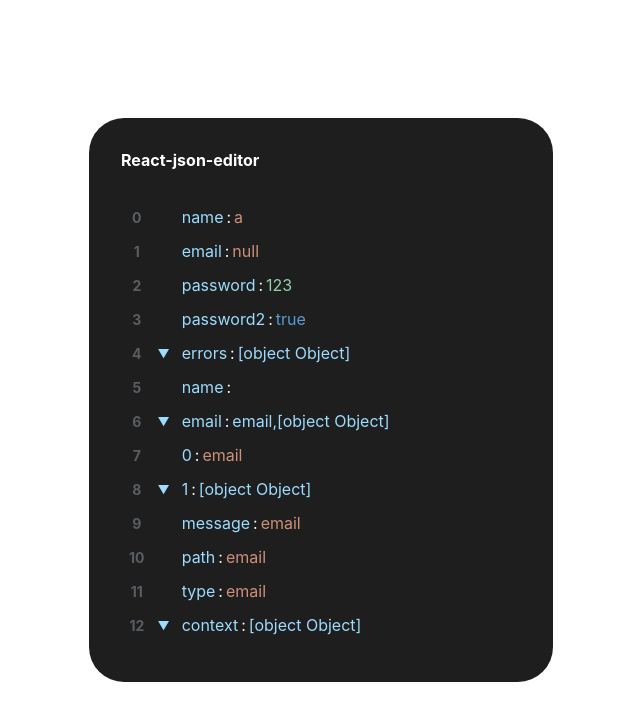
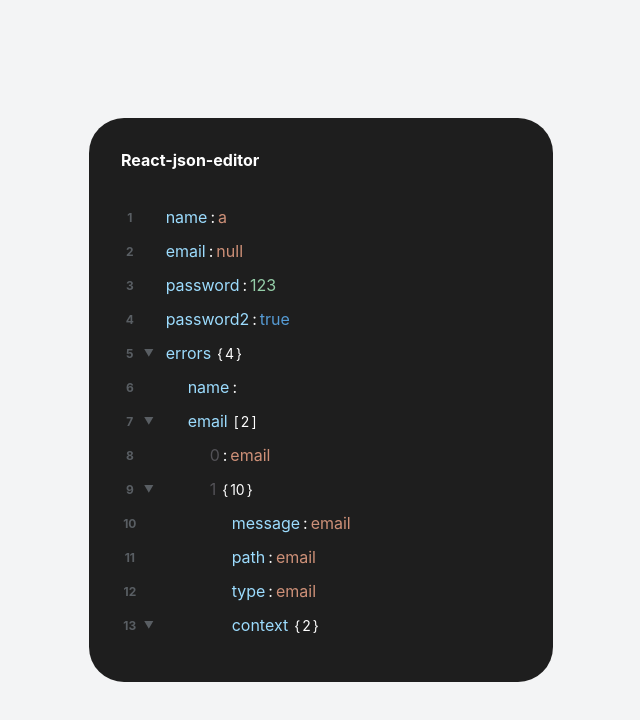
Before and after one commit to privalenkov/react-json-editor, a React (Create React App) app: page / in a window 1280 px wide. Shown: the top 720 px of the page, without its empty margins (319-959 px from the left). Built offline with nearby package versions, Linux system fonts and the light colour scheme.

Commit message:
added context Menu component & updated jsonIterator

```diff
--- a/src/App.css
+++ b/src/App.css
@@ -4,4 +4,5 @@
     height: 100vh;
     justify-content: center;
     align-items: center;
+    background: #f3f4f5;
 }
--- a/src/App.js
+++ b/src/App.js
@@ -3,10 +3,13 @@
 import jsonFile from './payload/data.json';
 
 function App() {
+  const jsonEditorHandler = (jsonFile) => {
+
+  };
   return (
     <div className="App">
       <div className='container'>
-        <JsonEditor jsonFile={jsonFile} />
+        <JsonEditor onSave={jsonEditorHandler} jsonFile={jsonFile} />
       </div>
     </div>
   );
--- /dev/null
+++ b/src/components/contextMenu/contextMenu.css
@@ -0,0 +1,20 @@
+.contextMenu {
+    position: fixed;
+    background: #ebedf0;
+    border-radius: 20px;
+    color: #1E1E1E;
+    overflow: hidden;
+}
+.contextMenu .contextMenu__option {
+    padding: 8px 20px;
+    min-width: 160px;
+    cursor: pointer;
+    font-size: 12px;
+}
+.contextMenu .contextMenu__option:hover {
+    background: #bcbcbe;
+    color: #fff;
+}
+.contextMenu .contextMenu__option:active {
+    background: #87878a;
+}
--- /dev/null
+++ b/src/components/contextMenu/contextMenu.js
@@ -0,0 +1,67 @@
+import React, { useState, useEffect, useRef } from 'react';
+import './contextMenu.css';
+
+export default function ContextMenu({ elRef, options}) {
+    const [visible, setVisible] = useState(false);
+    const ref = useRef();
+    const [el] = useState(elRef);
+
+    const handleContextMenu = (e) => {
+        e.preventDefault();
+        if(!ref.current) return;
+        setVisible(true);
+
+        console.log(e.target)
+        const clickX = e.clientX;
+        const clickY = e.clientY;
+        const screenW = window.innerWidth;
+        const screenH = window.innerHeight;
+        const rootW = ref.current.offsetWidth;
+        const rootH = ref.current.offsetHeight;
+
+        const right = (screenW - clickX) > rootW;
+        const left = !right;
+        const top = (screenH - clickY) > rootH;
+        const bottom = !top;
+
+        if (right) {
+            ref.current.style.left = `${clickX + 5}px`;
+        }
+        if (left) {
+            ref.current.style.left = `${clickX - rootW - 5}px`;
+        }
+        if (top) {
+            ref.current.style.top = `${clickY + 5}px`;
+        }
+        if (bottom) {
+            ref.current.style.top = `${clickY - rootH - 5}px`;
+        }
+    };
+    const handleClick = (e) => {
+        const wasOutside = !ref.current.contains(e.target);
+        setVisible(visible => (visible && wasOutside) && false);
+    }
+
+
+    const handleScroll = (e) =>  setVisible(visible => visible && false);
+    useEffect(() => {
+        const elCurrent = el.current;
+        const viewport = elCurrent.querySelector('.json-editor__json-editor-tree');
+        elCurrent.addEventListener('contextmenu', handleContextMenu);
+        elCurrent.addEventListener('click', handleClick);
+        viewport.addEventListener('scroll', handleScroll);
+        return () => {
+            elCurrent.removeEventListener('contextmenu', handleContextMenu);
+            elCurrent.removeEventListener('click', handleClick);
+            viewport.removeEventListener('scroll', handleScroll);
+        }
+    }, [el]);
+
+    return (
+        <div ref={ref} className="contextMenu" style={{display: visible ? 'block' : 'none'}}>
+            {options &&
+                options.map((option, i) => <div key={i} className="contextMenu__option">{option.text}</div>)
+            }
+        </div>
+    )
+}
--- a/src/components/jsonEditor/jsonEditor.css
+++ b/src/components/jsonEditor/jsonEditor.css
@@ -15,9 +15,9 @@
 #json-editor .json-editor__json-editor-tree {
     width: 100%;
     height: 100%;
-    overflow-y: scroll;
-    color:#9CDCFE;
+    overflow: scroll;
 }
+
 #json-editor .json-editor__json-editor-tree table{
     width: 100%;
     height: 100%;
@@ -26,14 +26,31 @@
 }
 .json-editor__line-num {
     color:#595e63;
-    font-size: 14px;
+    font-size: 12px;
     font-weight: 700;
     text-align: center;
+    background: #1E1E1E;
+    min-width: 10px;
+    width: 10px;
 }
 .json-editor__dropdown-arrow {
-    font-size: 12px;
+    font-size: 10px;
+    padding: 5px;
     cursor: pointer;
     text-align: center;
+    color:#595e63;
+    min-width: 10px;
+    max-width: 10px;
+    width: 10px;
+    transition: transform 0.2s ease-in-out;
+}
+.json-editor__dropdown-arrow:hover {
+    transition: transform 0.2s ease-in-out;
+    transform: scale(1.5);
+}
+.json-editor__depth {
+    min-width: 20px;
+    min-height: 20px;;
 }
 #json-editor .json-editor__json-editor-value tr {
     float: left;
@@ -41,6 +58,8 @@
 }
 .json-editor__field-key, .json-editor__field-value {
     outline: none;
+    background: none;
+    border: none;
 }
 
 .json-editor__separator {
@@ -48,11 +67,26 @@
     padding: 0 2px;
 }
 
+
+.json-editor__field-params-count {
+    color: #fff;
+    font-size: 14px;
+    padding: 0 2px;
+}
+.json-editor__field-params-count-separator {
+    color: #fff;
+    font-size: 14px;
+}
+
 #json-editor .json-editor__json-editor-tree *::selection {
     background: #264F78;
 }
 #json-editor .json-editor__json-editor-tree::-webkit-scrollbar {
     width: 6px;
+    height: 6px;
+}
+#json-editor .json-editor__json-editor-tree::-webkit-scrollbar-corner {
+    background-color: #1E1E1E
 }
 #json-editor .json-editor__json-editor-tree::-webkit-scrollbar-thumb {
     background-color: #393c41;
@@ -69,6 +103,13 @@
     background: #569cd683;
 }
 
+.json-editor__json-editor-tree div {
+    color:#9CDCFE;
+}
+.json-editor__json-editor-tree div.json-editor__field-key--array {
+    color: #535257;
+}
+
 div.json-editor__field-value.json-editor-tree__row--type-number {
     color: #94cea8;
 }
--- a/src/components/jsonEditor/jsonEditor.js
+++ b/src/components/jsonEditor/jsonEditor.js
@@ -1,9 +1,12 @@
-import React, { useState, useEffect } from 'react';
+import React, { useState, useEffect, useRef } from 'react';
+import ContextMenu from '../contextMenu/contextMenu';
 import './jsonEditor.css';
 
 export default function JsonEditor({jsonFile}) {
+    const [editorTree, setEditorTree] = useState([]);
+    const ref = useRef();
+
     const data = jsonFile;
-    const [editorTree, setEditorTree] = useState([]);
 
     const type = (value) => {
         const regex = /^\[object (\S+?)\]$/;
@@ -11,20 +14,47 @@
         return (matches[1] || 'undefined').toLowerCase();
     }
 
-    const jsonIterator = (data, cb) => {
-        for (let i in data) {
-            cb.apply(this, [i, String(data[i]), type(data[i])]);
-            if (data[i] !== null && typeof(data[i])=="object") {
-                jsonIterator(data[i], cb);
-            }
+    const insideCounter = (currentValue, type) => {
+        switch (type) {
+            case 'object':
+                return Object.keys(currentValue).length;;
+            case 'array':
+                return currentValue.length;
+            default:
+                return null;
         }
     }
 
-    useEffect(() => {
-        jsonIterator(data, (key, value, type) => {
-            setEditorTree(array => [...array, {key, value, type}]);
-        })
-    }, []);
+    const depthElCreator = (depth) => {
+        return Array.from({ length: depth }, (_, i) => {
+            return <td className='json-editor__depth' key={i}></td>;
+        });
+    }
+
+    const jsonIterator = (data, cb) => {
+        let depth = 0;
+        let depthCurrentKey = [];
+        (function iter (data, cb) {
+            for (let key in data) {
+                const object = {
+                    key,
+                    value: String(data[key]),
+                    type: type(data[key]),
+                    paramsInside: insideCounter(data[key], type(data[key])),
+                    parent: depthCurrentKey.length ? depthCurrentKey : [],
+                    depth,
+                };
+                cb.apply(this, [object]);
+                if (data[key] !== null && typeof(data[key]) === 'object') {
+                    depthCurrentKey = [key, type(data[key])];
+                    depth++;
+                    iter(data[key], cb);
+                }
+            }
+            depthCurrentKey = [];
+            depth--;
+        })(data, cb)
+    }
 
     const getClassByType = (type) => {
         switch (type) {
@@ -44,24 +74,40 @@
         }
     }
 
+    useEffect(() => {
+        jsonIterator(data, (obj) => {
+            setEditorTree(array => [...array, obj]);
+        })
+    }, []);
+
+    const onClickDropdownHandler = (e) => {
+        console.log(e)
+    }
+
     return (
-        <div id="json-editor">
+        <>
+            <ContextMenu elRef={ref} options={[{text: 'True'}, {text: 'False'}]}/>
+            <div id="json-editor" ref={ref}>
                 <header className='json-editor__header'>React-json-editor</header>
                 <div className="json-editor__json-editor-tree">
                     <table>
                         <tbody>
                             {editorTree && editorTree.map((obj, index) => {
-                            console.log(obj.type, obj.value)
-                           return <tr className={getClassByType(obj.type)}>
-                                <td className='json-editor__line-num'>{index}</td>
-                                <td className='json-editor__dropdown-arrow'>{(obj.type === 'object' || obj.type === 'array') && '▼'}</td>
+                            return <tr key={index} className={getClassByType(obj.type)}>
+                                    <td className='json-editor__line-num'>{index + 1}</td>
+                                    <td onClick={onClickDropdownHandler} className='json-editor__dropdown-arrow'>{obj.paramsInside && '▼'}</td>
                                     <td>
-                                    <table key={index} className='json-editor__json-editor-value'>
+                                        <table className='json-editor__json-editor-value'>
                                             <tbody>
                                                 <tr>
-                                                <td><div contentEditable="true" className='json-editor__field-key'>{obj.key}</div></td>
-                                                <td className='json-editor__separator'>:</td>
-                                                <td><div contentEditable="true" className={`json-editor__field-value ${getClassByType(obj.type)}`}>{obj.value}</div></td>
+                                                    {depthElCreator(obj.depth)}
+                                                    <td><div className={`json-editor__field-key ${obj.parent[1] === 'array' && 'json-editor__field-key--array'}`}>{obj.key}</div></td>
+                                                    <td className='json-editor__separator'>{!obj.paramsInside && ':'}</td>
+                                                    {
+                                                        (obj.type === 'object' || obj.type === 'array')
+                                                            ? <td><span className='json-editor__field-params-count-separator'>{ obj.type === 'object' ? '{' : '['}</span><span className='json-editor__field-params-count'>{obj.paramsInside}</span><span className='json-editor__field-params-count-separator'>{ obj.type === 'object' ? '}' : ']'}</span></td>
+                                                            : <td><div className={`json-editor__field-value ${getClassByType(obj.type)}`}>{obj.value}</div></td>
+                                                    }
                                                 </tr>
                                             </tbody>
                                         </table>
@@ -72,5 +118,6 @@
                     </table>
                 </div>
             </div>
+        </>
     );
 };
```
Lines whose indentation alone changed are shown as unchanged.
